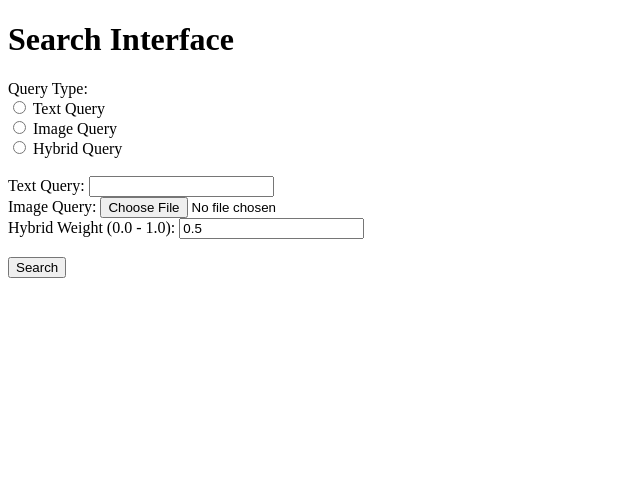
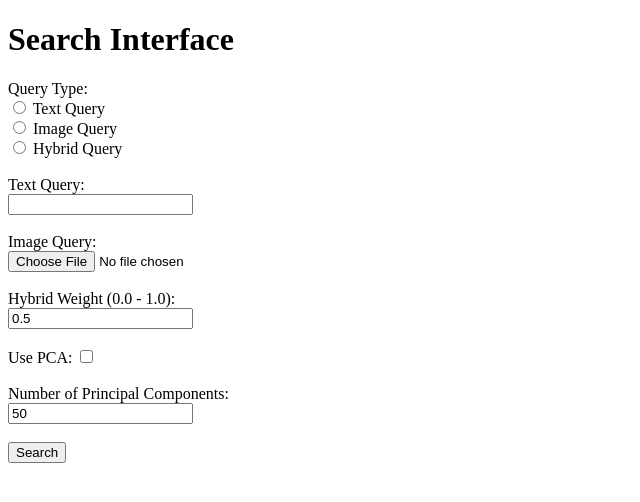
Before and after one commit to albertzz112/albertzz-assignment-10, a Flask app: page / in a window 1280 px wide. Shown: the top 502 px of the page, without its empty margins (0-640 px from the left). Run offline with Flask 3, Linux system fonts and the light colour scheme; parts of the project's set-up code (start-up, migrations or seed data) failed here and were passed over.

Commit message:
Update index.html

```diff
--- a/templates/index.html
+++ b/templates/index.html
@@ -2,26 +2,52 @@
 <html lang="en">
 <head>
     <meta charset="UTF-8">
+    <meta name="viewport" content="width=device-width, initial-scale=1.0">
     <title>Search Interface</title>
 </head>
 <body>
     <h1>Search Interface</h1>
     <form method="post" enctype="multipart/form-data">
+        <!-- Query Type -->
         <label>Query Type:</label><br>
         <input type="radio" name="query_type" value="text" required> Text Query<br>
         <input type="radio" name="query_type" value="image"> Image Query<br>
         <input type="radio" name="query_type" value="hybrid"> Hybrid Query<br><br>
 
-        <label for="text_query">Text Query:</label>
-        <input type="text" name="text_query" id="text_query"><br>
+        <!-- Text Query -->
+        <label for="text_query">Text Query:</label><br>
+        <input type="text" name="text_query" id="text_query"><br><br>
 
-        <label for="image_query">Image Query:</label>
-        <input type="file" name="image_query" id="image_query" accept="image/*"><br>
+        <!-- Image Query -->
+        <label for="image_query">Image Query:</label><br>
+        <input type="file" name="image_query" id="image_query" accept="image/*"><br><br>
 
-        <label for="weight">Hybrid Weight (0.0 - 1.0):</label>
-        <input type="number" name="weight" id="weight" step="0.1" value="0.5"><br><br>
+        <!-- Hybrid Weight -->
+        <label for="hybrid_weight">Hybrid Weight (0.0 - 1.0):</label><br>
+        <input type="number" name="hybrid_weight" id="hybrid_weight" step="0.1" value="0.5"><br><br>
 
+        <!-- PCA Options -->
+        <label for="use_pca">Use PCA:</label>
+        <input type="checkbox" name="use_pca" id="use_pca"><br><br>
+
+        <label for="k_principal_components">Number of Principal Components:</label><br>
+        <input type="number" name="k_principal_components" id="k_principal_components" min="1" value="50"><br><br>
+
+        <!-- Submit -->
         <button type="submit">Search</button>
     </form>
+
+    <!-- Display Results -->
+    {% if results %}
+        <h2>Search Results</h2>
+        <ul>
+            {% for result in results %}
+                <li>
+                    <img src="{{ result.file_name }}" alt="Image" style="width: 200px; height: auto;">
+                    <p>Similarity: {{ result.similarity }}</p>
+                </li>
+            {% endfor %}
+        </ul>
+    {% endif %}
 </body>
 </html>
```
